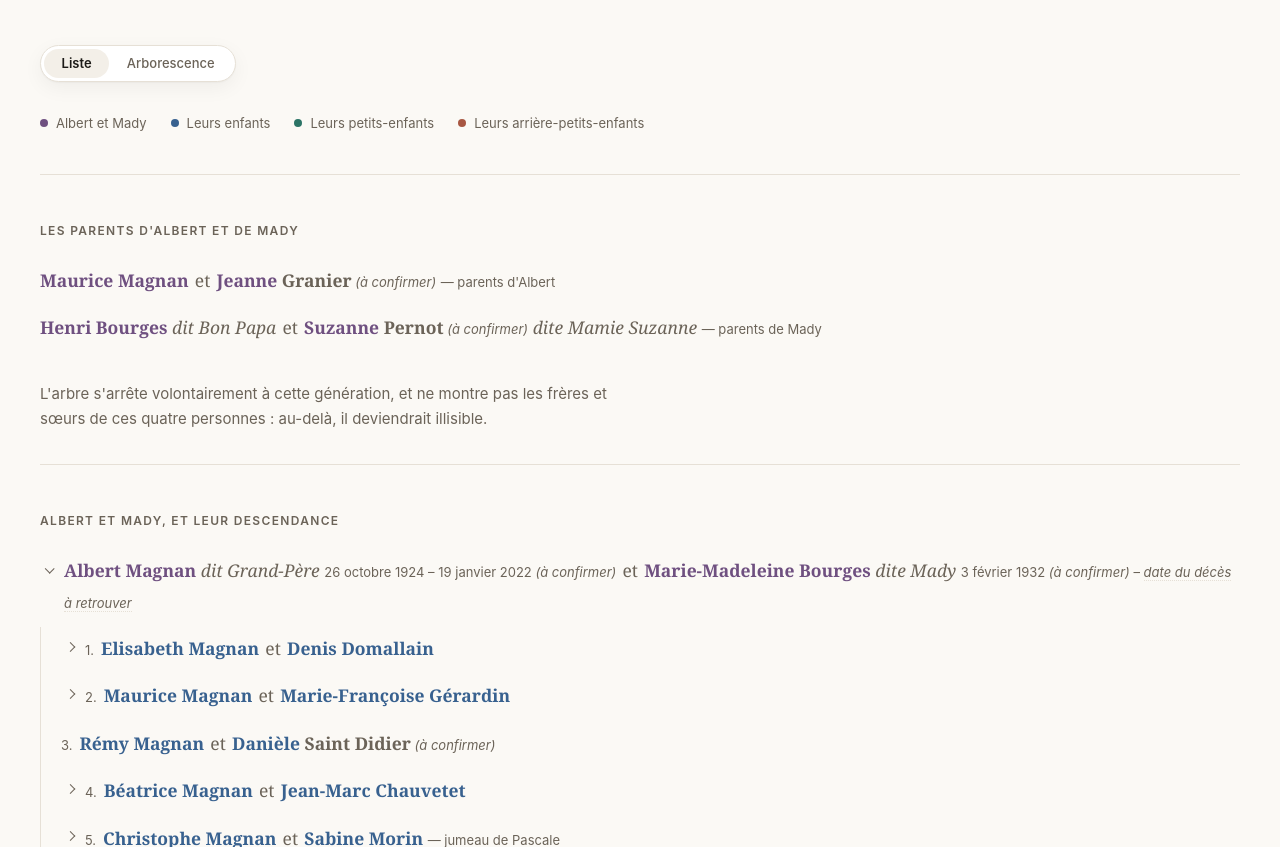
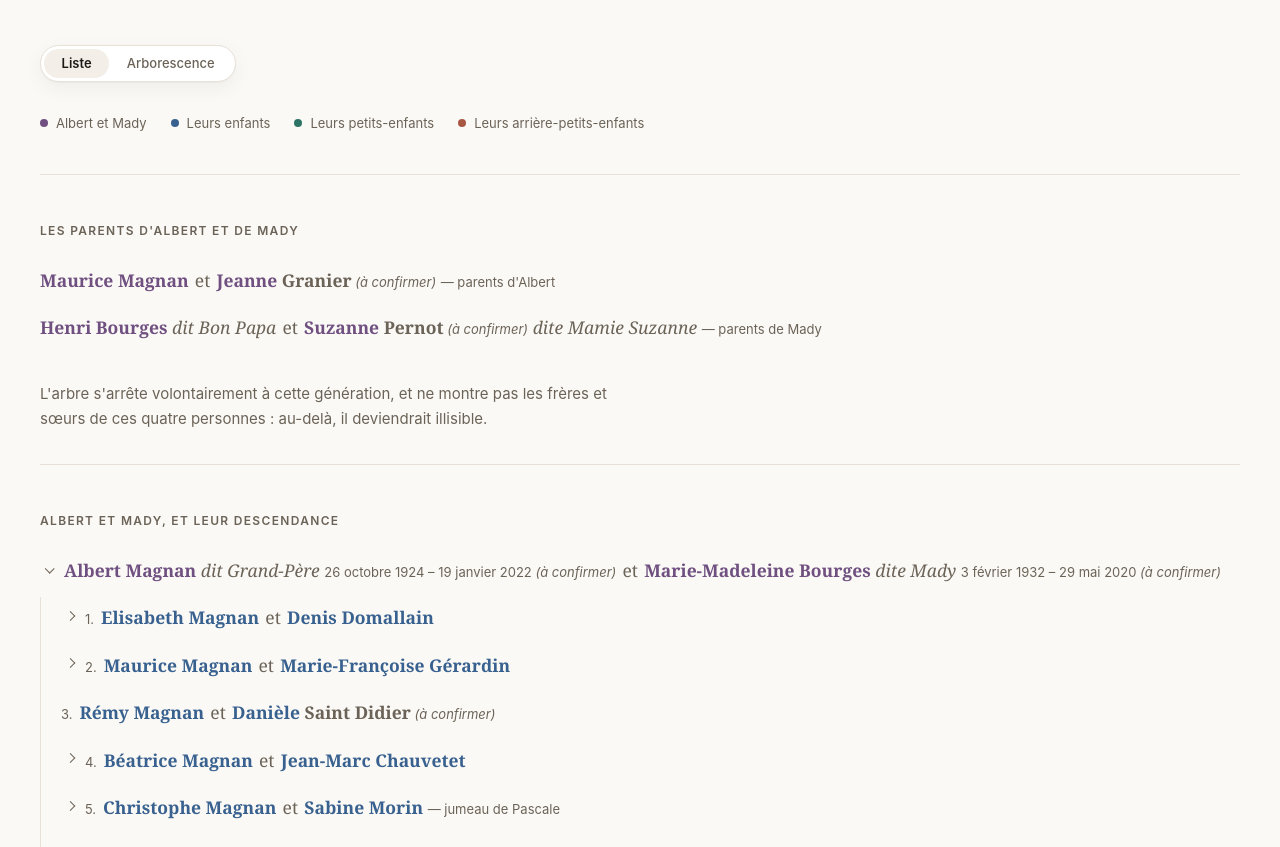
Before and after one commit to archives-magnan/archives-familiales, a plain HTML site: page arbre/index.html in a window 1280 px wide. Shown: the part 253-1100 px from the top of the page. Drawn offline with Linux system fonts and the light colour scheme.

Commit message:
Date de décès de Mady : 29 mai 2020
Donnée par Samuel. Marquée « (à confirmer) » comme les autres valeurs de son
lot du 2026-08-27 — la marque tombera quand il reconfirmera l'ensemble.

Le dernier « à retrouver » de la génération 1 disparaît, et la fenêtre
d'enregistrement des bandes de Grand-Père est désormais bornée : entre le
29 mai 2020 et le 19 janvier 2022.

Co-Authored-By: Claude Opus 5 <noreply@anthropic.com>

```diff
--- a/arbre/index.html
+++ b/arbre/index.html
@@ -109,7 +109,7 @@
     <ul class="racine">
         <li class="g1">
           <details open>
-            <summary><b>Albert Magnan</b> <i>dit Grand-Père</i> <span class="vie"><span class="incertain">26 octobre 1924 – 19 janvier 2022</span></span> <span class="lien">et</span> <b>Marie-Madeleine Bourges</b> <i>dite Mady</i> <span class="vie"><span class="incertain">3 février 1932</span> – <span class="a-completer">date du décès à retrouver</span></span></summary>
+            <summary><b>Albert Magnan</b> <i>dit Grand-Père</i> <span class="vie"><span class="incertain">26 octobre 1924 – 19 janvier 2022</span></span> <span class="lien">et</span> <b>Marie-Madeleine Bourges</b> <i>dite Mady</i> <span class="vie"><span class="incertain">3 février 1932 – 29 mai 2020</span></span></summary>
             <ul>
           <li class="g2">
             <details>
```
